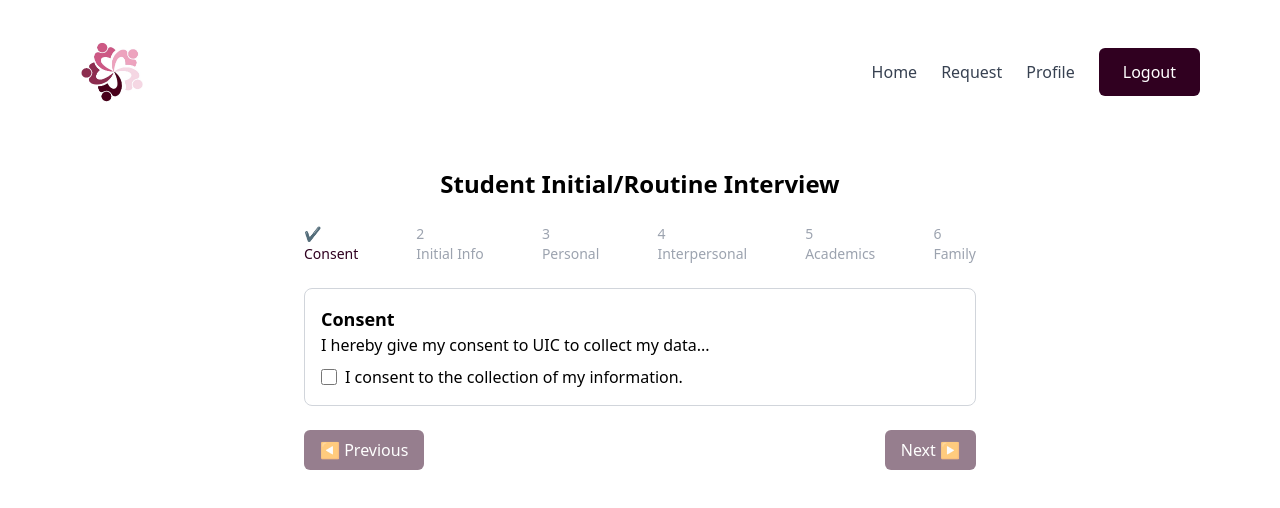
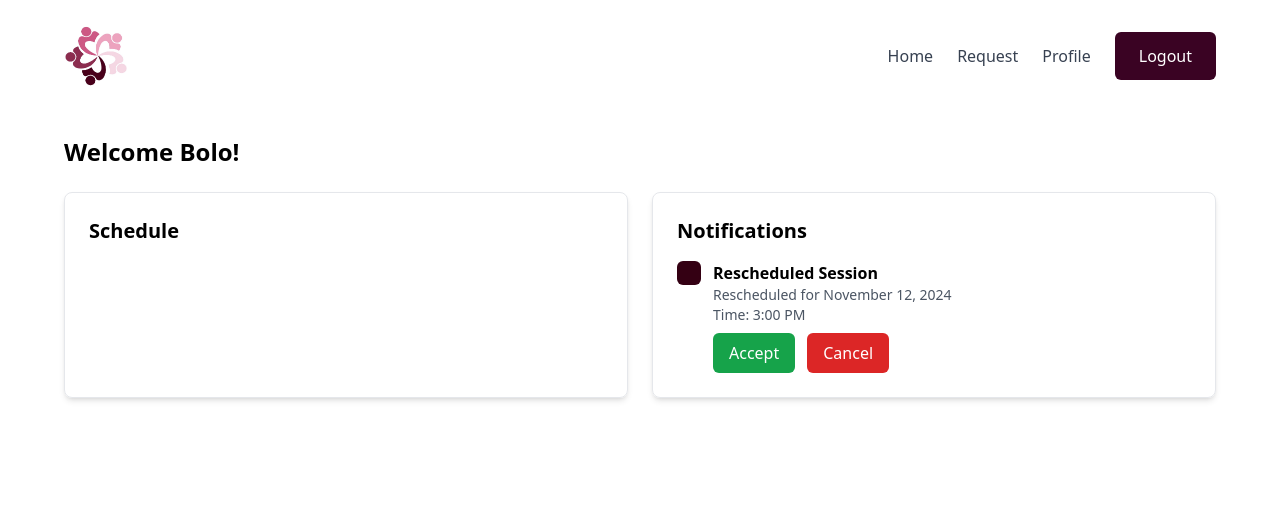
Before and after one commit to mikkmikkk/CMS, a React (Vite) app in the folder cms/: page /request in a window 1280 px wide. Shown: the top 508 px of the page. Built offline with nearby package versions, Linux system fonts and the light colour scheme.

Commit message:
fixed routes for pop up

```diff
--- a/cms/src/main.jsx
+++ b/cms/src/main.jsx
@@ -13,7 +13,7 @@ import SignUp from './pages/AccountManagement/signup/signup.jsx'
 import Login from './pages//AccountManagement/login/login.jsx'
 import Dashboard from './pages/Student/dashboard.jsx'
 import AdminDashboard from './pages/Admin/Admindashboard.jsx'
-import AdminNavbar from './pages/UI/adminnavbar.jsx';
+import AdminNavbar from './pages/ui/adminnavbar.jsx';
 import Reports from './pages/Admin/reports.jsx';
 import SubmittedFormsManagement from './pages/Admin/submission.jsx';
 import Request from './pages/Student/request.jsx';
--- a/cms/src/pages/Student/request.jsx
+++ b/cms/src/pages/Student/request.jsx
@@ -1,167 +1,77 @@
-import { useState } from "react";
+import React, { useState } from "react";
 import { useNavigate } from "react-router-dom";
+import StudentNavbar from "../ui/studentnavbar";
 
-const Button = ({ children, onClick, disabled }) => (
-  <button
-    onClick={onClick}
-    disabled={disabled}
-    className={`px-4 py-2 rounded-md bg-[#300020] hover:bg-[#220018] text-white transition-colors flex items-center justify-center gap-2 ${
-      disabled ? "opacity-50 cursor-not-allowed" : ""
-    }`}
-  >
-    {children}
-  </button>
-);
+export default function Dashboard() {
+  const navigate = useNavigate();
+  const [showModal, setShowModal] = useState(false);
 
-const Card = ({ children }) => (
-  <div className="border border-gray-300 p-4 rounded-lg bg-white">{children}</div>
-);
+  const handleLogout = () => {
+    navigate("/"); // Redirect to home
+  };
 
-const Checkbox = ({ id, checked, onChange }) => (
-  <input type="checkbox" id={id} checked={checked} onChange={onChange} className="w-4 h-4" />
-);
+  const handleHome = () => {
+    navigate("/Dashboard");
+  };
 
-const Label = ({ htmlFor, children }) => (
-  <label htmlFor={htmlFor} className="ml-2">
-    {children}
-  </label>
-);
+  const handleRequest = () => {
+    navigate("/Request");
+  };
 
-const Textarea = ({ id, placeholder }) => (
-  <textarea id={id} placeholder={placeholder} className="w-full p-2 border rounded-md" />
-);
+  const handleProfile = () => {
+    navigate("/Profile");
+  };
 
-export default function Request() {
-  const [step, setStep] = useState(0);
-  const navigate = useNavigate();
-  const [consentGiven, setConsentGiven] = useState(false);
+  const handleAccept = () => {
+    console.log("Session Accepted");
+  };
 
-  const steps = ["Consent", "Initial Info", "Personal", "Interpersonal", "Academics", "Family"];
-
-  const nextStep = () => step < steps.length - 1 && setStep(step + 1);
-  const prevStep = () => step > 0 && setStep(step - 1);
-
-  const handleLogout = () => navigate("/");
-  const handleHome = () => navigate("/Dashboard");
-  const handleRequest = () => navigate("/Request");
-  const handleProfile = () => navigate("/Profile");
+  const handleCancel = () => {
+    console.log("Session Cancelled");
+  };
 
   return (
-    <div className="min-h-screen bg-white-50 p-4">
+    <div className="min-h-screen bg-white">
       {/* Navigation Bar */}
-      <div className="w-full bg-white pt-10 px-16 flex justify-between items-center" style={{ height: "72px" }}>
-        <img src="/src/assets/img/cmslogo.png" alt="Logo" className="w-16 h-16" />
-        <nav className="flex items-center gap-6">
-          <div className="flex gap-6">
-            <a href="#" onClick={handleHome} className="text-gray-700 font-medium hover:text-[#3A0323] transition-colors">
-              Home
-            </a>
-            <a href="#" onClick={handleRequest} className="text-gray-700 font-medium hover:text-[#3A0323] transition-colors">
-              Request
-            </a>
-            <a href="#" onClick={handleProfile} className="text-gray-700 font-medium hover:text-[#3A0323] transition-colors">
-              Profile
-            </a>
-          </div>
-          <button onClick={handleLogout} className="bg-[#300020] hover:bg-[#220018] text-white px-6 py-3 rounded-md transition-colors">
-            Logout
-          </button>
-        </nav>
-      </div>
+      < StudentNavbar />
 
-      {/* Centered Content */}
-      <div className="max-w-2xl mx-auto mt-20 space-y-6">
-        <h2 className="text-2xl font-bold text-center">Student Initial/Routine Interview</h2>
+      {/* Welcome Text */}
+      <h1 className="text-2xl font-bold mt-16 px-16">Welcome Bolo!</h1>
 
-        {/* Progress Bar */}
-        <div className="flex justify-between">
-          {steps.map((s, i) => (
-            <div key={i} className={`text-sm ${i <= step ? "text-[#300020]" : "text-gray-400"}`}>
-              {i <= step ? "✔" : i + 1}
-              <div>{s}</div>
-            </div>
-          ))}
+      {/* Content Grid */}
+      <div className="grid grid-cols-2 gap-6 mt-6 px-16">
+        {/* Schedule Card */}
+        <div className="border p-6 rounded-lg shadow-md">
+          <h2 className="text-xl font-bold">Schedule</h2>
         </div>
 
-        {/* Form Steps */}
-        <Card>
-          {step === 0 && (
+        {/* Notifications Card */}
+        <div className="border p-6 rounded-lg shadow-md">
+          <h2 className="text-xl font-bold">Notifications</h2>
+          <div className="flex items-start gap-3 mt-4">
+            <div className="w-6 h-6 bg-[#340013] rounded-md"></div>
             <div>
-              <h3 className="font-bold text-lg">Consent</h3>
-              <p>I hereby give my consent to UIC to collect my data...</p>
-              <div className="flex items-center mt-2">
-                <Checkbox id="consent" checked={consentGiven} onChange={() => setConsentGiven(!consentGiven)} />
-                <Label htmlFor="consent">I consent to the collection of my information.</Label>
+              <p className="font-semibold">Rescheduled Session</p>
+              <p className="text-gray-600 text-sm">
+                Rescheduled for November 12, 2024 <br />
+                Time: 3:00 PM
+              </p>
+              <div className="flex gap-3 mt-2">
+                <button
+                  onClick={handleAccept}
+                  className="bg-green-600 text-white px-4 py-2 rounded-md hover:bg-green-700 transition-colors"
+                >
+                  Accept
+                </button>
+                <button
+                  onClick={handleCancel}
+                  className="bg-red-600 text-white px-4 py-2 rounded-md hover:bg-red-700 transition-colors"
+                >
+                  Cancel
+                </button>
               </div>
             </div>
-          )}
-
-          {step === 1 && (
-            <div>
-              <h3 className="font-bold text-lg">Initial Information</h3>
-              <div className="flex items-center">
-                <Checkbox id="walk-in" />
-                <Label htmlFor="walk-in">Walk-in</Label>
-              </div>
-              <div className="flex items-center">
-                <Checkbox id="referral" />
-                <Label htmlFor="referral">Referral</Label>
-              </div>
-            </div>
-          )}
-
-          {step === 2 && (
-            <div>
-              <h3 className="font-bold text-lg">Personal Assessment</h3>
-              <div className="flex items-center">
-                <Checkbox id="not-confident" />
-                <Label htmlFor="not-confident">I do not feel confident.</Label>
-              </div>
-              <div className="flex items-center">
-                <Checkbox id="stress" />
-                <Label htmlFor="stress">I struggle with stress.</Label>
-              </div>
-            </div>
-          )}
-
-          {step === 3 && (
-            <div>
-              <h3 className="font-bold text-lg">Interpersonal Relations</h3>
-              <div className="flex items-center">
-                <Checkbox id="bullied" />
-                <Label htmlFor="bullied">I am being bullied.</Label>
-              </div>
-            </div>
-          )}
-
-          {step === 4 && (
-            <div>
-              <h3 className="font-bold text-lg">Academic Concerns</h3>
-              <div className="flex items-center">
-                <Checkbox id="academic-performance" />
-                <Label htmlFor="academic-performance">I worry about my grades.</Label>
-              </div>
-            </div>
-          )}
-
-          {step === 5 && (
-            <div>
-              <h3 className="font-bold text-lg">Family Relations</h3>
-              <div className="flex items-center">
-                <Checkbox id="financial-concerns" />
-                <Label htmlFor="financial-concerns">We have financial concerns.</Label>
-              </div>
-              <Textarea id="notes" placeholder="Additional notes..." />
-            </div>
-          )}
-        </Card>
-
-        {/* Navigation Buttons */}
-        <div className="flex justify-between">
-          <Button onClick={prevStep} disabled={step === 0}>◀ Previous</Button>
-          <Button onClick={step === steps.length - 1 ? () => alert("Submitted!") : nextStep} disabled={step === 0 && !consentGiven}>
-            {step === steps.length - 1 ? "Submit" : "Next ▶"}
-          </Button>
+          </div>
         </div>
       </div>
     </div>
--- a/cms/src/pages/faculty/facultydash.jsx
+++ b/cms/src/pages/faculty/facultydash.jsx
@@ -1,11 +1,14 @@
-import React from "react";
+import React, { useState } from "react";  //
 import { useNavigate } from "react-router-dom";
+import { useProfile } from "../ui/ProfileContext"; //
 
 export default function FacultyDashboard() {
-  const navigate = useNavigate(); // Ensure navigate is called here
+  const navigate = useNavigate();
+  const { openProfile } = useProfile(); //
+  const [showModal, setShowModal] = useState(false); //
 
   const handleLogout = () => {
-    navigate("/"); // Navigate to the signup page
+    navigate("/");
   };
 
   const handleHome = () => {
@@ -14,10 +17,6 @@ export default function FacultyDashboard() {
 
   const handleRequest = () => {
     navigate("/Request");
-  };
-
-  const handleProfile = () => {
-    navigate("/Profile");
   };
 
   return (
@@ -29,7 +28,7 @@ export default function FacultyDashboard() {
           <div className="flex gap-6">
             <a href="#" onClick={handleHome} className="text-gray-700 font-medium hover:text-[#3A0323] transition-colors">Home</a>
             <a href="#" onClick={handleRequest} className="text-gray-700 font-medium hover:text-[#3A0323] transition-colors">Request</a>
-            <a href="#" onClick={handleProfile} className="text-gray-700 font-medium hover:text-[#3A0323] transition-colors">Profile</a>
+            <a href="#" onClick={openProfile} className="text-gray-700 font-medium hover:text-[#3A0323] transition-colors">Profile</a> {/* ✅ Fix: Now opens modal */}
           </div>
           <button onClick={handleLogout} className="bg-[#3A0323] hover:bg-[#2a021a] text-white px-6 py-3 rounded-md transition-colors">
             Logout
--- a/cms/src/pages/faculty/forms.jsx
+++ b/cms/src/pages/faculty/forms.jsx
@@ -2,6 +2,7 @@ import { useState } from "react";
 
 export default function Forms() {
   const [step, setStep] = useState(0);
+  const [showModal, setShowModal] = useState(false);
   const [formData, setFormData] = useState({
     clientName: "",
     courseYear: "",
--- a/cms/src/pages/ui/ProfileContext.jsx
+++ b/cms/src/pages/ui/ProfileContext.jsx
@@ -12,7 +12,7 @@ export const ProfileProvider = ({ children }) => {
   return (
     <ProfileContext.Provider value={{ isProfileOpen, openProfile, closeProfile }}>
       {children}
-      {isProfileOpen && <ProfilePage onClose={closeProfile} />} {/* ✅ Pass close function */}
+      {isProfileOpen && <ProfilePage onClose={closeProfile} />}
     </ProfileContext.Provider>
   );
 };
```
